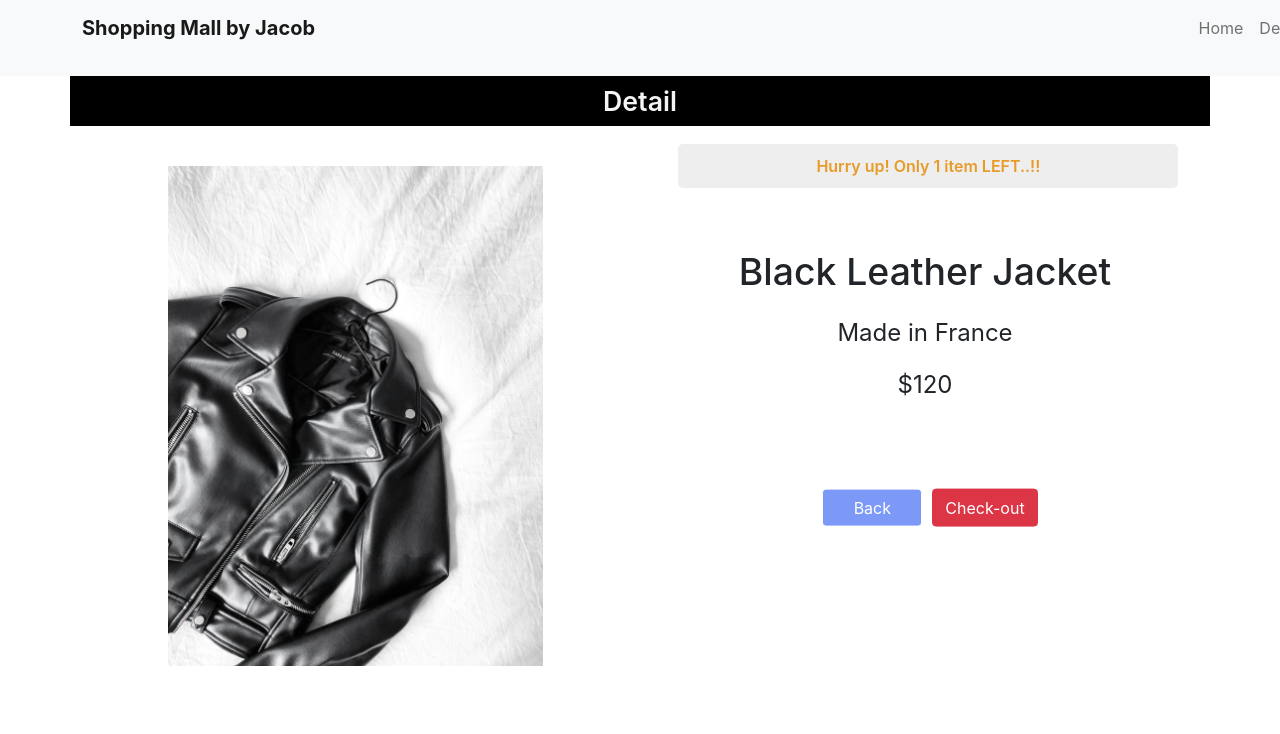
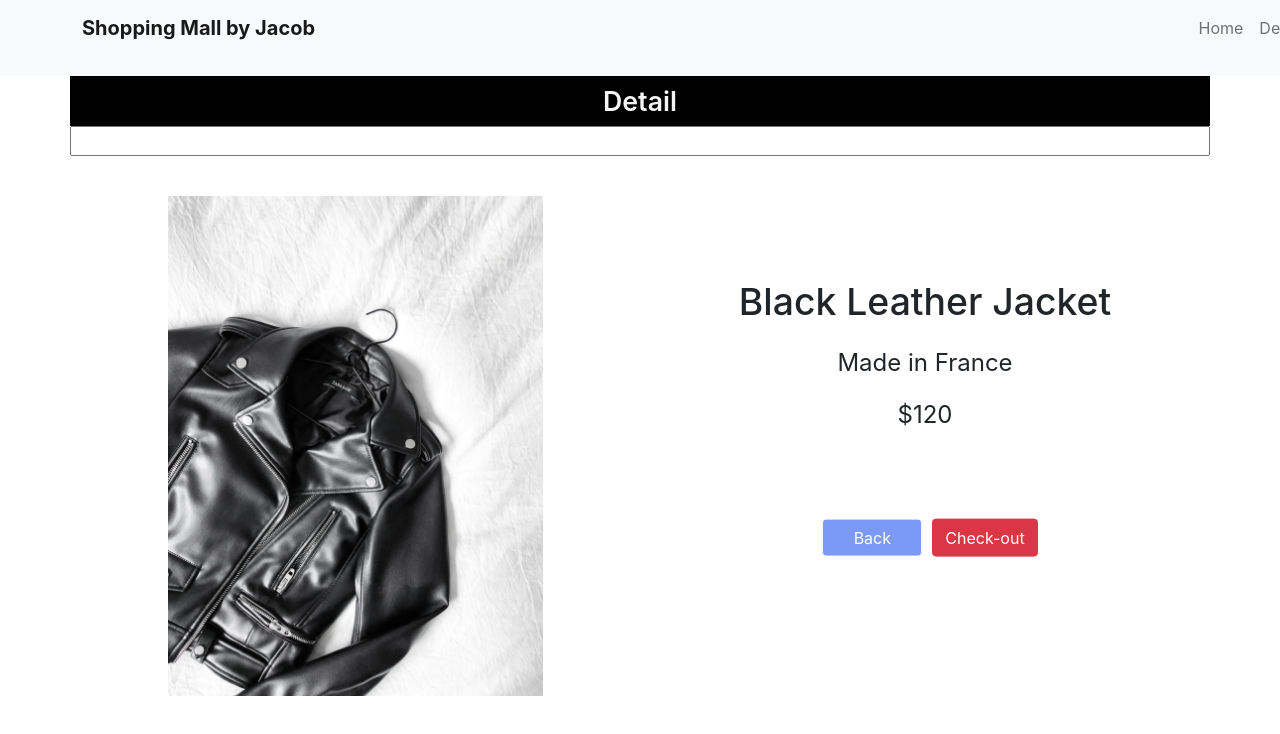
Before and after one commit to everywherejacobkim/Project_Shopping-mall_React, a React (Create React App) app: page /detail/0 in a window 1280 px wide. Shown: the top 734 px of the page. Built offline with nearby package versions, Linux system fonts and the light colour scheme.

Commit message:
feart: apply useEffect function

```diff
--- a/src/App.css
+++ b/src/App.css
@@ -9,13 +9,13 @@
   /* Photo by https://unsplash.com/@jordannix?utm_source=unsplash&utm_medium=referral&utm_content=creditCopyText">Jordan Nix</a> on <a href="https://unsplash.com/?utm_source=unsplash&utm_medium=referral&utm_content=creditCopyText
    */
   background-size: cover;
-
+  margin-bottom: 30px;
 }
 
 .Jumbotron h1 {
   font-weight: 900;
-  color: rgb(255, 174, 23);
-  -webkit-text-stroke: .3px rgb(82, 82, 82);
+  color: rgb(247, 160, 29);
+  -webkit-text-stroke: .3px rgb(255, 235, 124);
 }
 
 .Jumbotron p {
--- a/src/App.js
+++ b/src/App.js
@@ -17,7 +17,7 @@ function App() {
 
     <Navbar bg="light" expand="lg">
       <Container>
-        <Navbar.Brand href="#home">Shopping Mall by Jacob</Navbar.Brand>
+        <Navbar.Brand href="/">Shopping Mall by Jacob</Navbar.Brand>
         <Navbar.Toggle aria-controls="basic-navbar-nav" />
         <Navbar.Collapse id="basic-navbar-nav">
           <Nav className="me-auto">
@@ -99,7 +99,7 @@ function App() {
 function Card(props) {
   return (
     <div className='col-md-4'>
-    <img src={'img/item' + (props.i + 1) +'.jpg'} width='100%'/>
+    <a href="/detail/0"><img src={'img/item' + (props.i + 1) +'.jpg'} width='100%'/></a>
     <h4>{props.item.title}</h4>
     <p>{props.item.content} & {props.item.price}</p>
   </div>
--- a/src/component/Detail.js
+++ b/src/component/Detail.js
@@ -1,4 +1,4 @@
-import React from 'react';
+import React, {useState, useEffect } from 'react';
 import { useHistory, useParams } from 'react-router-dom/cjs/react-router-dom.min';
 import styled from 'styled-components';
 import '../component/Detail.scss';
@@ -8,6 +8,16 @@ let contentBox = styled.div`
 `;
 
 function Detail(props) {
+
+  let [alert, alertEdit] = useState(true);
+  let [inputData, inputDataEdit] = useState('');
+
+  // useEffect Function
+  let timer = useEffect(()=>{
+    setTimeout(()=>{alertEdit(false)}, 2000);
+    return () => {clearTimeout(timer)}
+  }, []);
+
 
   let {id} = useParams();
   let history = useHistory();
@@ -20,9 +30,21 @@ function Detail(props) {
               <p>Detail</p>
             </div>
 
-            <div className='itemAlert'>
+
+            <input onChange={(e)=>{inputDataEdit(e.target.value)}}></input>
+            {inputData}
+
+            {
+              alert === true
+              ? <div className='itemAlert'>
+                <p>Hurry up! Only 1 item LEFT..!!</p>
+                </div>
+              : null
+            }
+
+            {/* <div className='itemAlert'>
               <p>Hurry up! Only 1 item LEFT..!!</p>
-            </div>
+            </div>     */}
 
             <div className="col-md-6">
               <img src="../img/item1.jpg" width="100%" />
```
